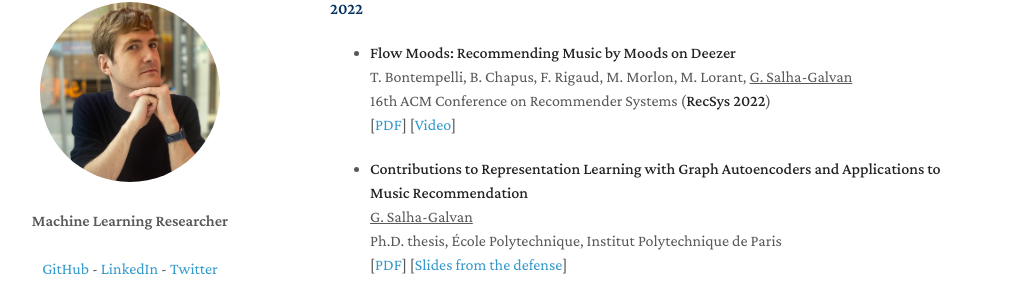
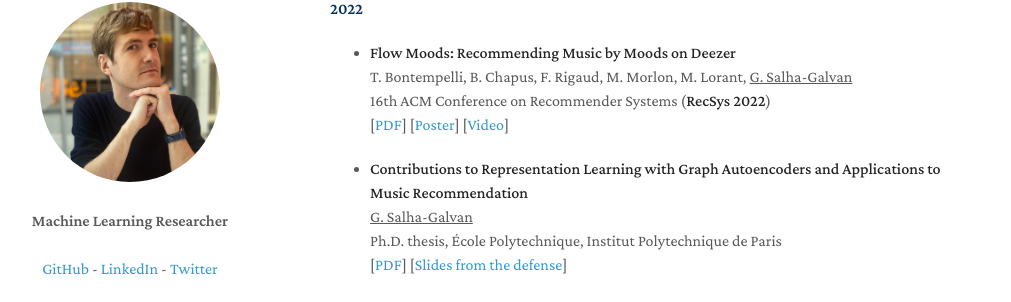
Before and after one commit to GuillaumeSalhaGalvan/GuillaumeSalhaGalvan.github.io, a Jekyll site: the page built from index.md, in a window 1280 px wide and 900 px high, scrolled down 747 px. Shown: the part 144-446 px from the top of the window, without its empty margins (140-1151 px from the left). Built offline with Jekyll 4.4.1, drawn with Linux system fonts in a browser that asks for light colours; our own code applies the rules of GitHub Pages for plain Markdown files; a script that is not in the unit is left out.

Commit message:
Update index.md

```diff
--- a/index.md
+++ b/index.md
@@ -34,6 +34,7 @@ See me also on **<a href="https://scholar.google.fr/citations?hl=fr&authuser=1&u
  T. Bontempelli, B. Chapus, F. Rigaud, M. Morlon, M. Lorant, <ins>G. Salha-Galvan</ins> <br>
  16th ACM Conference on Recommender Systems (**RecSys 2022**) <br>
 [<a href="https://guillaumesalhagalvan.com/doc/flowmoods2022.pdf" target="_blank">PDF</a>]
+[<a href="https://guillaumesalhagalvan.com/doc/poster_flowmoods_recsys2022.pdf" target="_blank">Poster</a>]
 [<a href="https://www.youtube.com/watch?v=SPyHxXypxdw" target="_blank">Video</a>]
 
 
```
